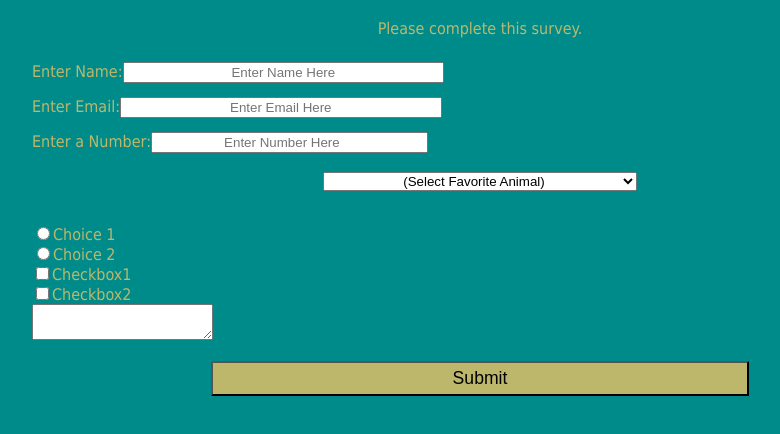
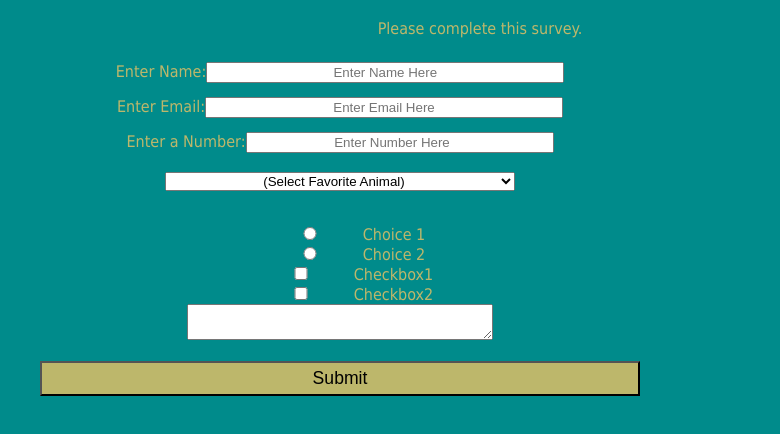
Before and after one commit to LexiTurgeon/BuildASurveryForm, a plain HTML site: page index.html in a window 1280 px wide. Shown: the part 62-496 px from the top of the page, without its empty margins (160-940 px from the left). Drawn offline with Linux system fonts and the light colour scheme.

Commit message:
Update styles.css

```diff
--- a/styles.css
+++ b/styles.css
@@ -13,11 +13,13 @@ h1,p {
 }
 
 form {
-  width: 70vw;
+  width: 8000px;
   max-width: 1000px;
-  min-width: 200px;
-  margin: 0 auto;
-  padding-bottom: 2em;
+  min-width: 300px;
+  margin: 10 auto;
+  padding-bottom: 3em;
+  text-align: center;
+  display: inline-block;
 }
 
 #name-label, #email-label, #number-label{
@@ -44,6 +46,20 @@ select{
   width: 35%;
   margin: 1em auto;
 }
+
+#radio, #checkbox{
+  text-align: center;
+  display: inline-block;
+  width: 10%;
+}
+
+#textarea{
+  text-align: center;
+  display: inline-block;
+  width: 30%;
+  margin: 10 auto;
+}
+
 input[type="submit"]{
   display: block;
   width: 60%;
```
